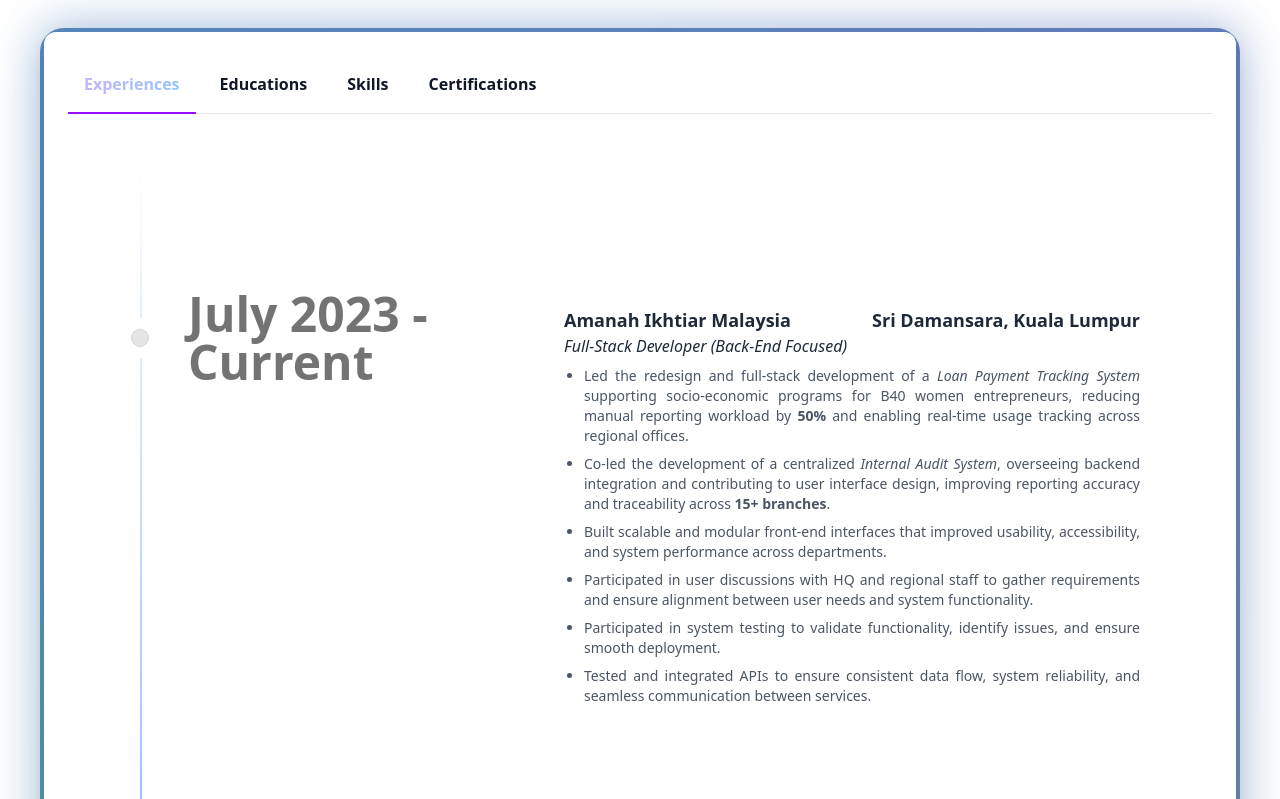
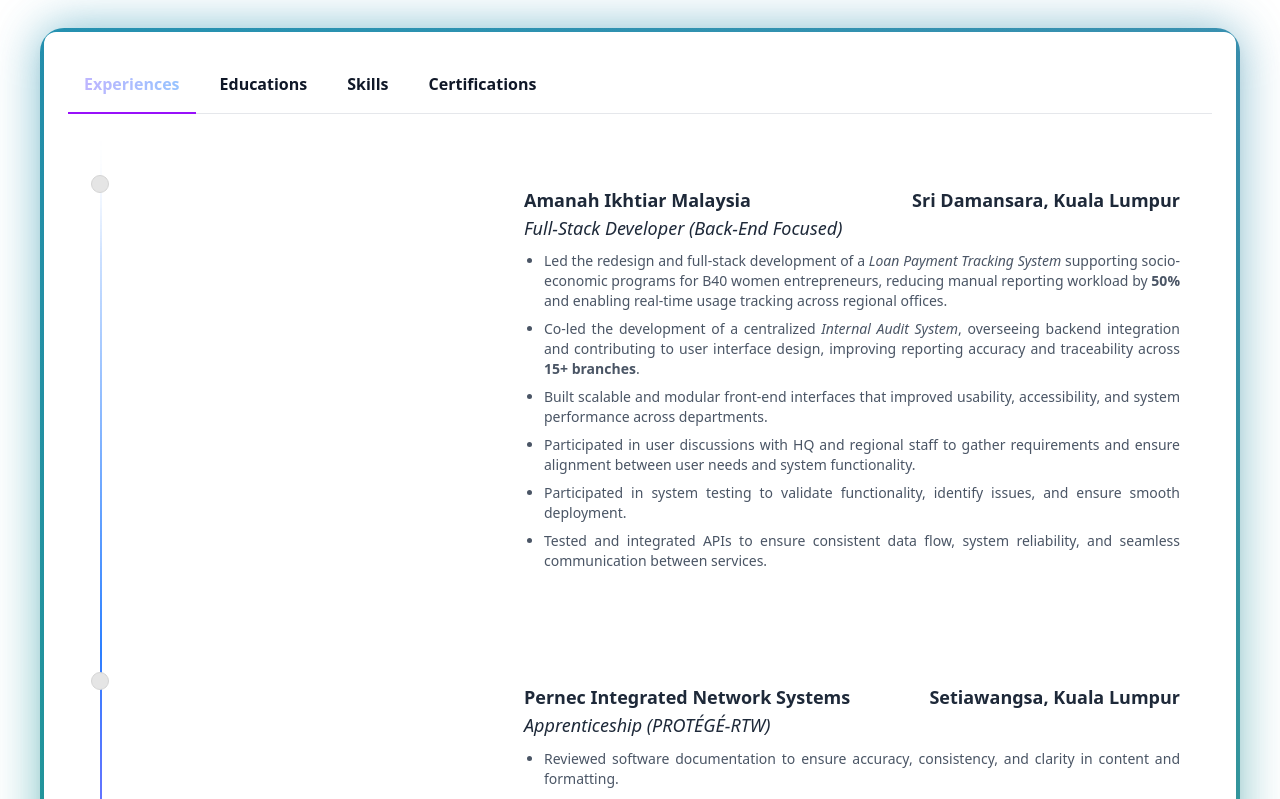
Before and after one commit to azlinliana/my-portfolio, a Next.js app: page / in a window 1280 px wide. Shown: the part 1500-2299 px from the top of the page. Built offline with nearby package versions, Linux system fonts and the light colour scheme.

Commit message:
Update timeline component

```diff
--- a/components/ui/timeline.tsx
+++ b/components/ui/timeline.tsx
@@ -1,9 +1,10 @@
 "use client";
+
 import {
   useScroll,
   useTransform,
   motion,
-} from "motion/react";
+} from "framer-motion";
 import React, { useEffect, useRef, useState } from "react";
 
 interface TimelineEntry {
@@ -33,53 +34,52 @@
 
   return (
     <div
-      className="w-full bg-white dark:bg-black font-sans md:px-10"
+      className="w-full font-sans bg-transparent"
       ref={containerRef}
     >
-      {/* <div className="max-w-7xl mx-auto py-20 px-4 md:px-8 lg:px-10">
-        <h2 className="text-lg md:text-4xl mb-4 text-black dark:text-white max-w-4xl text-justify">
-          Professional Experience
-        </h2>
-        <p className="text-neutral-700 dark:text-neutral-300 text-sm md:text-base max-w-sm text-justify">
-          With close to 3 years of experience in web development, I've worked on backend and full-stack projects that taught me how to write clean, scalable code and collaborate across teams. Here's a look at my journey so far.
-        </p>
-      </div> */}
-
       <div ref={ref} className="relative max-w-7xl mx-auto pb-20">
         {data.map((item, index) => (
           <div
             key={index}
-            className="flex justify-start pt-10 md:pt-40 md:gap-10"
+            className="flex justify-start pt-10 md:gap-10"
           >
             <div className="sticky flex flex-col md:flex-row z-40 items-center top-40 self-start max-w-xs lg:max-w-sm md:w-full">
-              <div className="h-10 absolute left-3 md:left-3 w-10 rounded-full bg-white dark:bg-black flex items-center justify-center">
+              <div className="h-10 absolute left-3 md:left-3 w-10 rounded-full bg-transparent flex items-center justify-center">
                 <div className="h-4 w-4 rounded-full bg-neutral-200 dark:bg-neutral-800 border border-neutral-300 dark:border-neutral-700 p-2" />
               </div>
-              <h3 className="hidden md:block text-xl md:pl-20 md:text-5xl font-bold text-neutral-500 dark:text-neutral-500 ">
+
+              {/* Desktop timeline date (left side) */}
+              <h3 className="hidden md:block text-md md:pl-20 md:text-lg font-medium text-white">
                 {item.title}
               </h3>
             </div>
 
-            <div className="relative pl-20 pr-4 md:pl-4 w-full">
-              <h3 className="md:hidden block text-2xl mb-4 text-left font-bold text-neutral-500 dark:text-neutral-500">
+            <div className="relative pl-20 pr-4 md:pl-4 w-full text-white">
+              {/* Mobile timeline date (above content) */}
+              <h3 className="md:hidden block text-base mb-4 text-left font-medium">
                 {item.title}
               </h3>
-              {item.content}{" "}
+
+              <div className="text-sm sm:text-base md:text-lg font-normal text-neutral-300 dark:text-neutral-300 leading-relaxed text-justify">
+                {item.content}
+              </div>
             </div>
           </div>
         ))}
+
+        {/* Vertical Scroll Line */}
         <div
           style={{
             height: height + "px",
           }}
-          className="absolute md:left-8 left-8 top-0 overflow-hidden w-[2px] bg-[linear-gradient(to_bottom,var(--tw-gradient-stops))] from-transparent from-[0%] via-neutral-200 dark:via-neutral-700 to-transparent to-[99%]  [mask-image:linear-gradient(to_bottom,transparent_0%,black_10%,black_90%,transparent_100%)] "
+          className="absolute md:left-8 left-8 top-0 overflow-hidden w-[2px] bg-[linear-gradient(to_bottom,var(--tw-gradient-stops))] from-transparent via-neutral-200 dark:via-neutral-700 to-transparent [mask-image:linear-gradient(to_bottom,transparent_0%,black_10%,black_90%,transparent_100%)]"
         >
           <motion.div
             style={{
               height: heightTransform,
               opacity: opacityTransform,
             }}
-            className="absolute inset-x-0 top-0  w-[2px] bg-gradient-to-t from-purple-500 via-blue-500 to-transparent from-[0%] via-[10%] rounded-full"
+            className="absolute inset-x-0 top-0 w-[2px] bg-gradient-to-t from-purple-500 via-blue-500 to-transparent rounded-full"
           />
         </div>
       </div>
```
